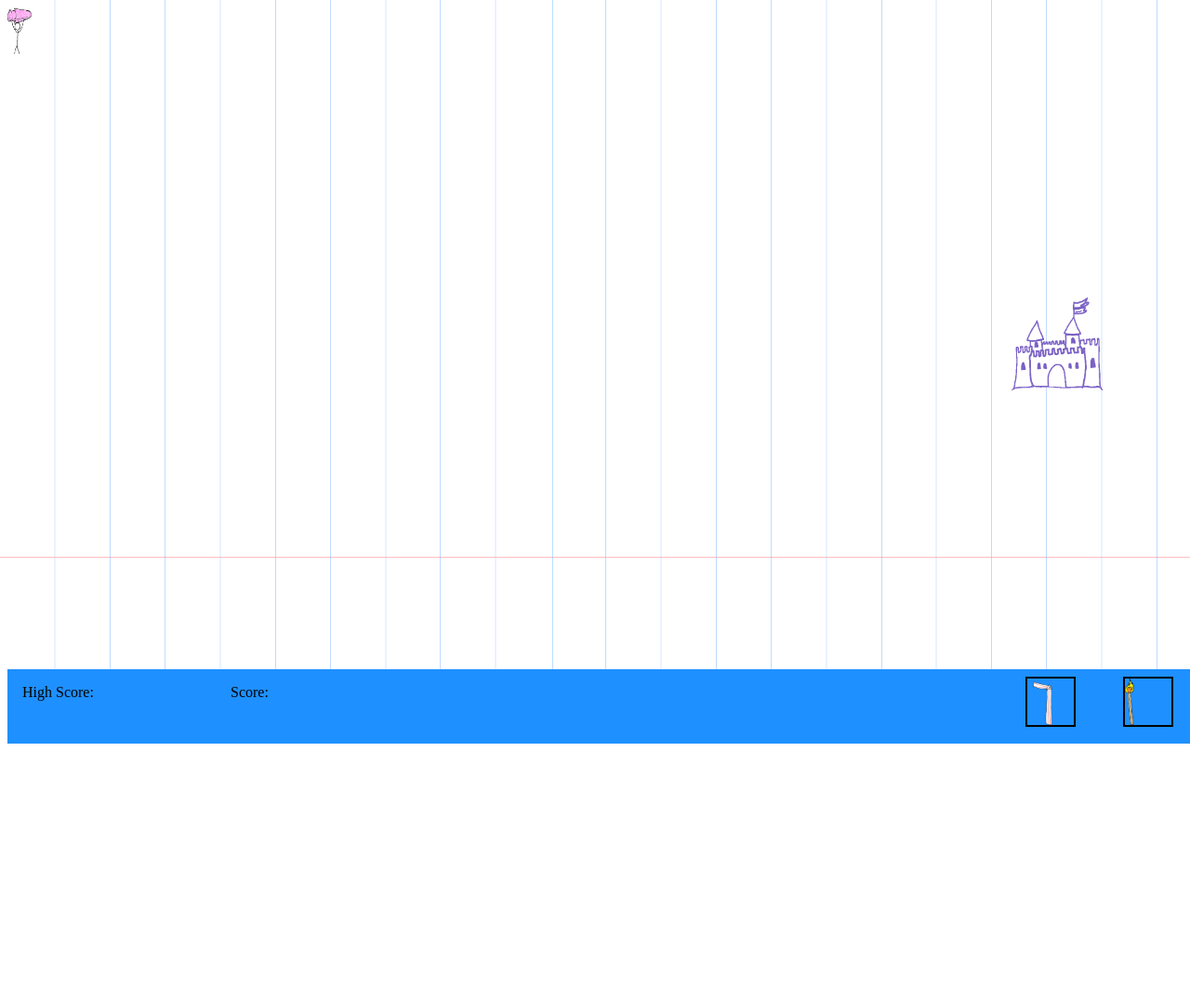
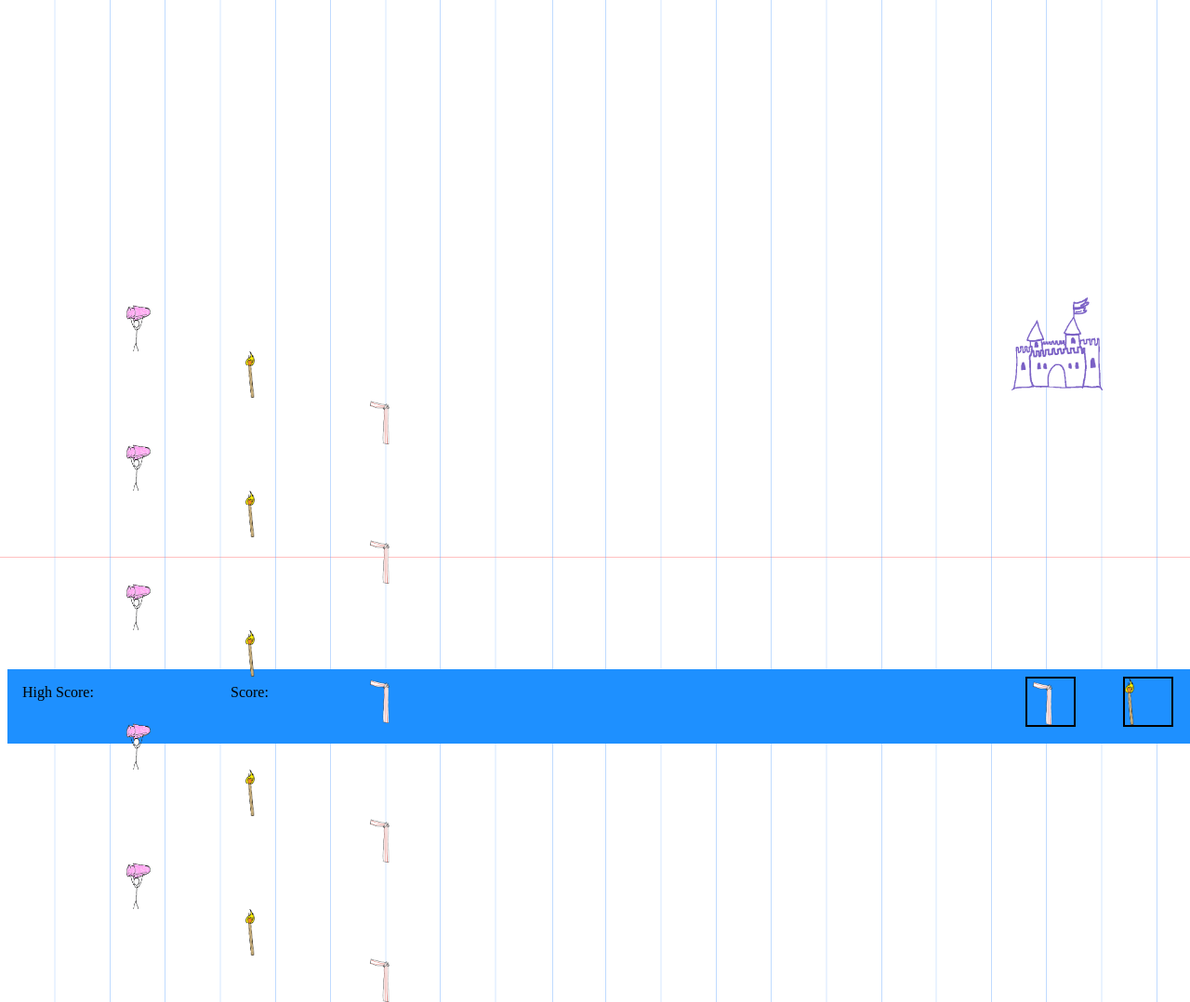
Before and after one commit to PhilWinchester/Doodle-Gibs-Redux, a plain HTML site: page index.html in a window 1280 px wide. Shown: the whole page at 93% size. Before the commit the page ends 800 px from the top, so only its background shows below. Drawn offline with nearby package versions, Linux system fonts and the light colour scheme; files that its build step writes are made by us from their sources.

Commit message:
set up skeleton class system, heirarchy, and inheritance. Beginning movement function

```diff
--- a/css/styles.css
+++ b/css/styles.css
@@ -1,12 +1,12 @@
 body{
-  background-image: url("images/background.jpg");
+  background-image: url("../images/background.jpg");
   background-repeat: repeat-y;
   background-size: 100%;
 }
-div#base {
+div#castle {
   width: 100px;
   height: 100px;
-  background-image: url("images/CastlePurp.png");
+  background-image: url("../images/CastlePurp.png");
   background-repeat: no-repeat;
   background-size: contain;
 
@@ -14,14 +14,36 @@ div#base {
   top: 40vh;
   left: 85vw;
 }
-div#div2 {
+div.erase {
   width: 50px;
   height: 50px;
-  background-image: url("images/Eraserman.png");
+  position: relative;
+
+  background-image: url("../images/Eraserman.png");
   background-repeat: no-repeat;
   background-size: contain;
 }
+div.match {
+  width: 50px;
+  height: 50px;
+  position: relative;
 
+  background-image: url("../images/Match.png");
+  background-repeat: no-repeat;
+  background-size: contain;
+}
+div.straw {
+  width: 50px;
+  height: 50px;
+  position: relative;
+
+  background-image: url("../images/Straw.png");
+  background-repeat: no-repeat;
+  background-size: contain;
+}
+/*div{
+  display: inline-block;
+}*/
 
 /*~~~~~~~~~~~~~~~Footer Styling~~~~~~~~~~~~~~~*/
 p#debug{
@@ -51,18 +73,15 @@ div.menu{
   float: right;
   margin: 1vh 2vw;
   border: 2px solid black;
+  display: block;
   /*add styling to center images*/
-
-  background-image: url("images/Eraserman.png");
-  background-size: contain;
-  background-repeat: no-repeat;
 }
 div#menu_straw{
   width: 50px;
   height: 50px;
   position: relative;
 
-  background-image: url("images/Straw.png");
+  background-image: url("../images/Straw.png");
   background-size: contain;
   background-repeat: no-repeat;
 }
@@ -71,7 +90,7 @@ div#menu_match{
   height: 50px;
   position: relative;
 
-  background-image: url("images/Match.png");
+  background-image: url("../images/Match.png");
   background-size: contain;
   background-repeat: no-repeat;
 }
--- a/index.html
+++ b/index.html
@@ -3,15 +3,14 @@
   <head>
     <meta charset="utf-8">
     <title>Landing Page</title>
-    <link rel="stylesheet" href="styles.css" media="screen">
+    <link rel="stylesheet" href="css/styles.css" media="screen">
     <script src="https://ajax.googleapis.com/ajax/libs/jquery/1.12.4/jquery.min.js"></script>
     <script src="https://ajax.googleapis.com/ajax/libs/jqueryui/1.11.4/jquery-ui.min.js"></script>
-    <script src="scripts.js" charset="utf-8"></script>
+    <script src="javascript/scripts.js" charset="utf-8"></script>
   </head>
   <body>
 
     <div id="base"></div>
-    <div id="div2"></div>
 
     <footer>
       <div class="score" id="high_score">High Score: </div>
--- a/javascript/scripts.js
+++ b/javascript/scripts.js
@@ -2,24 +2,46 @@ console.log("JAVASCRIPT LOADED");
 
 $(function(){
   console.log("DOM LOADED");
-  $('#div2').draggable();
+  var enemyList = [];
 
-  $(".menu").eq(0).css("background-image", "url(images/Match.png)");
-  $(".menu").eq(1).css("background-image", "url(images/Straw.png)");
+
+  var castle = new Castle();
+  $("body").append(castle);
+  // $(".menu").eq(0).css("background-image", "url(../images/Match.png)");
+  // $(".menu").eq(1).css("background-image", "url(../images/Straw.png)");
 
   $(".menu").on("click", function(){
-    let unit = $("<div>");
-    let divLeft = $(this).offset().left;
-    let divTop = $(this).offset().top;
+    if (event.target.id === "menu_straw") {
+      var unit = new Straw();
+    } else if (event.target.id === "menu_match") {
+      var unit = new Match();
+    }
 
-    unit.attr("id",event.target.id);
-    // unit.css({})
-    unit.offset({"left" : divLeft, "top" : ""});
-    unit.draggable();
+    //append to list of user units
 
     $("body").append(unit);
   })
+
+  for (var i = 0; i < 5; i++) {
+    let unit = new Eraserman();
+    let unit2 = new Match();
+    let unit3 = new Straw();
+
+    enemyList.push(unit);
+
+    $("body").append(unit);
+    $("body").append(unit2);
+    $("body").append(unit3);
+  };
+
+  window.setInterval(function() {
+    enemyList.map(march());
+  }, 200)
 });
+
+// window.setInterval(function() {
+//     $('#result').text(collision($('#base'), $('#div2')));
+// }, 200);
 
 function collision($unit1, $unit2) {
   var left1 = $unit1.offset().left;
@@ -38,9 +60,78 @@ function collision($unit1, $unit2) {
 
   if (bottom1 < top2 || top1 > bottom2 ||
      right1 < left2 || left1 > right2) {
+    console.log($unit1.attr("id"));
     return false;
   } else {
     console.log("COLLISION");
     return true;
   }
 }
+
+/*~~~~~~~~~~~~~CLASSES~~~~~~~~~~~~~*/
+class Unit {
+  constructor(){
+    console.log("made Unit");
+  }
+  onCollision(collider){
+    console.log(collider.attr("id"));
+    if (collider.attr("class") === "enemy"){
+      console.log("damaging");
+    }
+  }
+}
+class Eraserman extends Unit {
+  constructor(){
+    super();
+    console.log("made Eraserman");
+    this.movementX = .1;
+
+    this.unit = $("<div>");
+    this.unit.attr("class", "erase");
+    this.unit.offset({"left": $(window).width() * this.movementX, "top": $(window).height() * .4});
+    // this.unit.offset({"left": "10vw", "top": "40vh"});
+
+    return this.unit;
+  }
+  march(){
+    this.movementX += .1
+    this.unit.offset({"left": $(window).width() * this.movementX});
+  }
+}
+class Match extends Unit {
+  constructor(){
+    super();
+    console.log("made Match");
+
+    this.unit = $("<div>")
+    this.unit.attr("class", "match")
+    this.unit.offset({"left": $(window).width() * .2, "top": $(window).height() * .4});
+    // this.unit.offset({"left": "20vw", "top": "40vh"});
+
+    return this.unit;
+  }
+}
+class Straw extends Unit {
+  constructor() {
+    super();
+    console.log("made Straw");
+
+    this.unit = $("<div>")
+    this.unit.attr("class", "straw")
+    this.unit.offset({"left": $(window).width() * .3, "top": $(window).height() * .4});
+    // this.unit.offset({"left": "30vw", "top": "40vh"});
+
+    return this.unit;
+  }
+}
+class Castle {
+  constructor() {
+    console.log("made Castle");
+
+    this.unit = $("<div>")
+    this.unit.attr("id", "castle")
+    this.unit.offset({"left": "85vw", "top": "40vh"});
+
+    return this.unit;
+  }
+}
```
